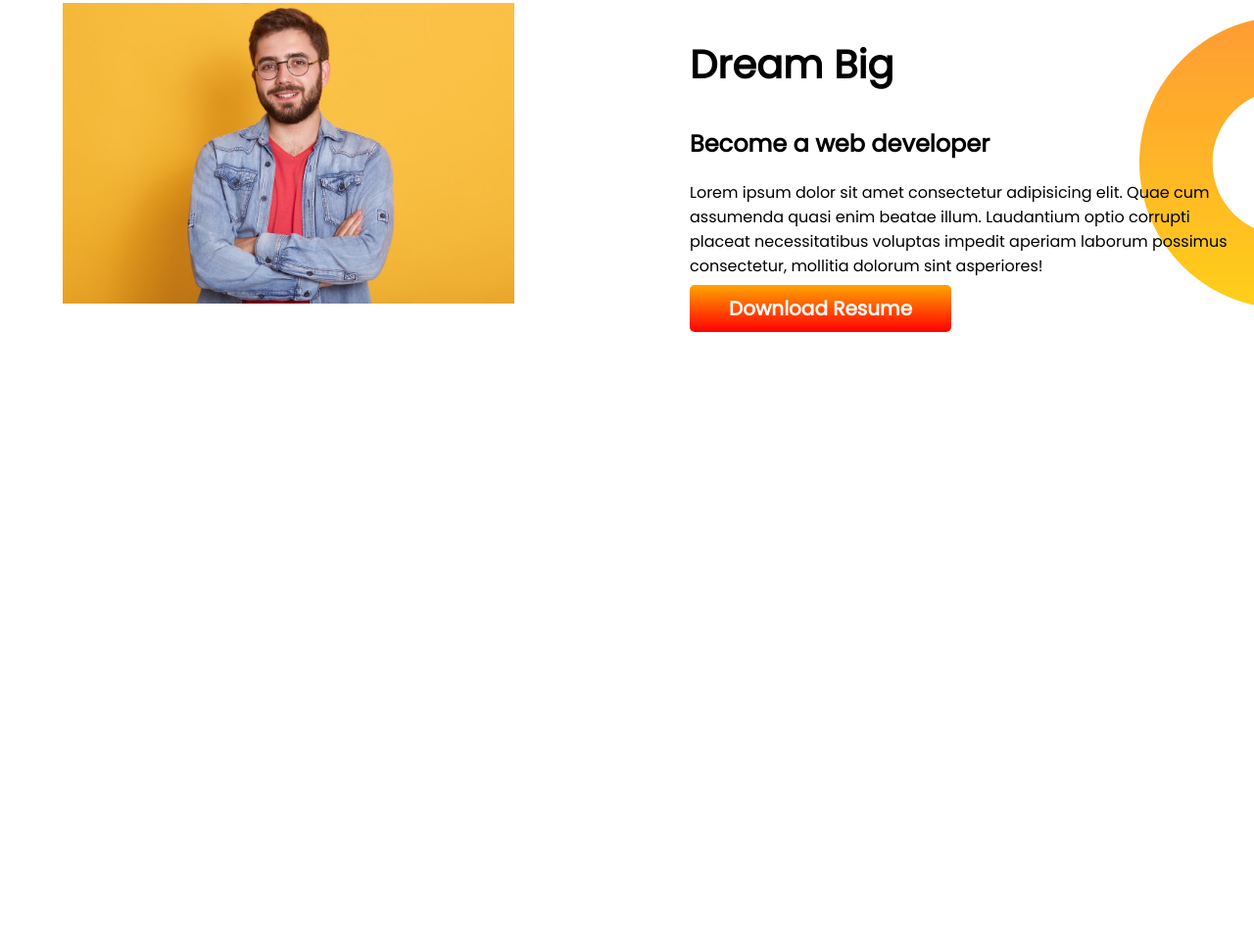
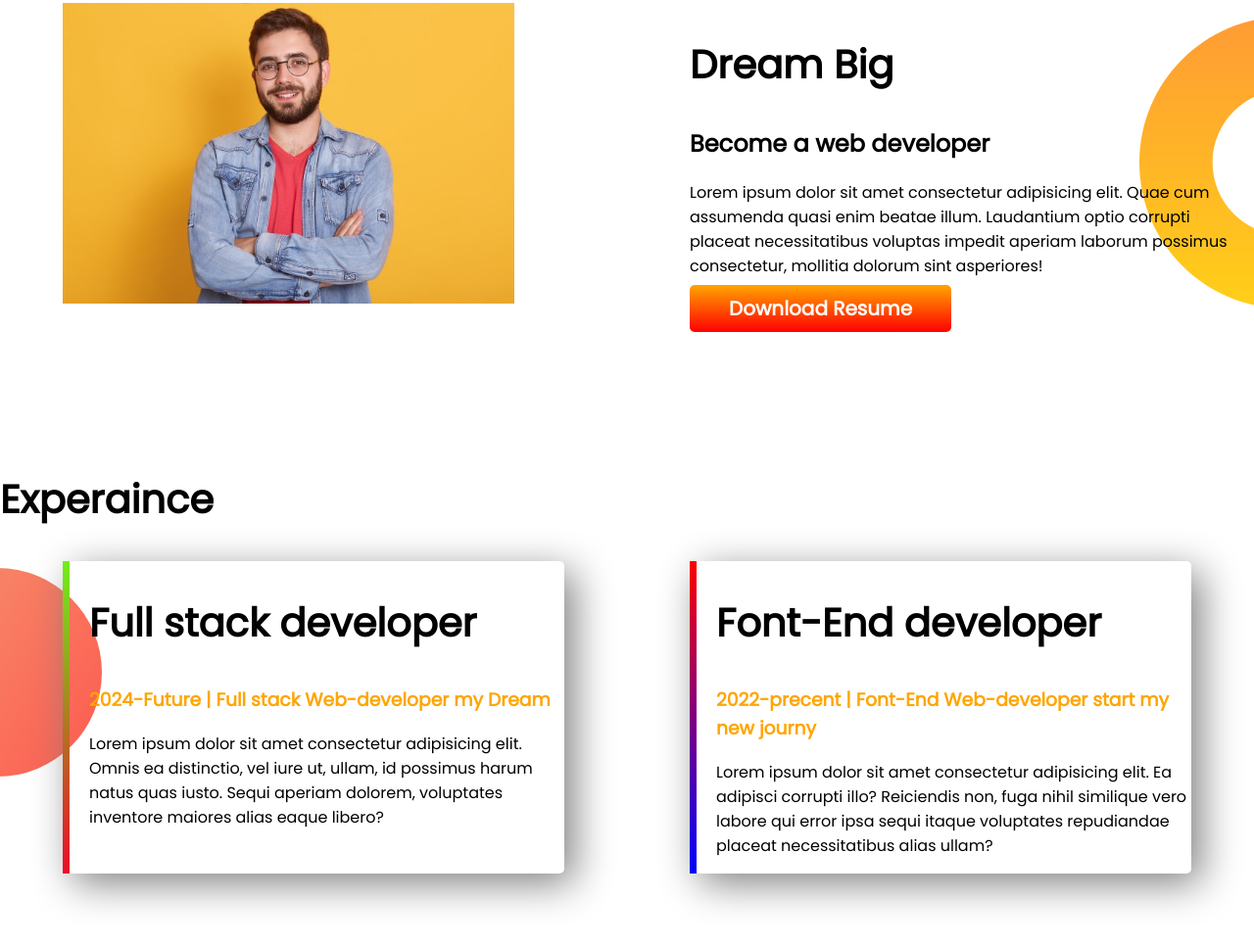
Before and after one commit to mdrokib231185/first-portfulio, a plain HTML site: page index.html in a window 1280 px wide. Shown: the part 615-1581 px from the top of the page at 98% size. Before the commit the page ends 1095 px from the top, so only its background shows below. Drawn offline with Linux system fonts and the light colour scheme.

Commit message:
3rd-section

```diff
--- a/index.html
+++ b/index.html
@@ -11,7 +11,7 @@
 <link href="https://fonts.googleapis.com/css2?family=Poppins&display=swap" rel="stylesheet">
 </head>
 <body>
-<section class="top-banner">
+<section class="top-banner flex-box-cotainer">
     <div class="half-width">
         <h1>Welcome to our website</h1>
         <h1><span class="color">Md Rokib hasan</span> Hello World</h1>
@@ -25,7 +25,7 @@
 
 </section>
 
-<section class="banner-image2">
+<section class="banner-image2 flex-box-cotainer">
     <div class="half-width">
         <img src="./image/man1.jpg" alt="">
     </div>
@@ -36,6 +36,22 @@
         <a class="link-button" target="blank" href="https://www.facebook.com/Rokib231185">Download Resume </a>
     </div>
 </section>
+    <section class="section-3">
+        <h1>Experaince</h1>
+        <div  class="flex-box-cotainer">
+            <div id="full-stack-dev" class="web-developer">
+            <h1>Full stack developer</h1>
+            <h3 class="color">2024-Future | Full stack Web-developer my Dream</h3>
+
+            <p>Lorem ipsum dolor sit amet consectetur adipisicing elit. Omnis ea distinctio, vel iure ut, ullam, id possimus harum natus quas iusto. Sequi aperiam dolorem, voluptates inventore maiores alias eaque libero?</p>
+        </div>
+        <div id="fon-end-dev" class="web-developer">
+             <h1>Font-End developer</h1>
+            <h3 class="color">2022-precent | Font-End Web-developer start my new journy</h3>
+        <p>Lorem ipsum dolor sit amet consectetur adipisicing elit. Ea adipisci corrupti illo? Reiciendis non, fuga nihil similique vero labore qui error ipsa sequi itaque voluptates repudiandae placeat necessitatibus alias ullam?</p>
+        </div>
+        </div>
+    </section>
 
 </body>
 </html>
--- a/style.css
+++ b/style.css
@@ -6,9 +6,9 @@ h1{
     font-size: 40px;
 }
 .color{
-    color: orange;
-}
-section{
+    color: orange;}
+
+.flex-box-cotainer{
     display: flex;
     margin-bottom: 150px;
 }
@@ -36,4 +36,28 @@ width: 80%;
     background-image: url(./image/dream-bg.png);
     background-repeat: no-repeat;
     background-position: right;
+
 }
+.web-developer{
+box-shadow: 10px 10px 40px gray;
+width: 40%;
+margin-left: 5%;
+margin-right: 5%;
+padding-left: 20px;
+border-radius: 5px;
+}
+.section-3{
+    background-image: url(./image/exp-bg.png);
+    background-repeat: no-repeat;
+    background-position: left;
+}
+#full-stack-dev{
+    border-image: linear-gradient(rgb(110, 240, 24), rgb(235, 11, 41));
+    border-left: 7px solid;
+    border-image-slice: 1;
+}
+#fon-end-dev{
+    border-image: linear-gradient(red, blue);
+    border-left: 7px solid;
+    border-image-slice: 1;
+}
```
